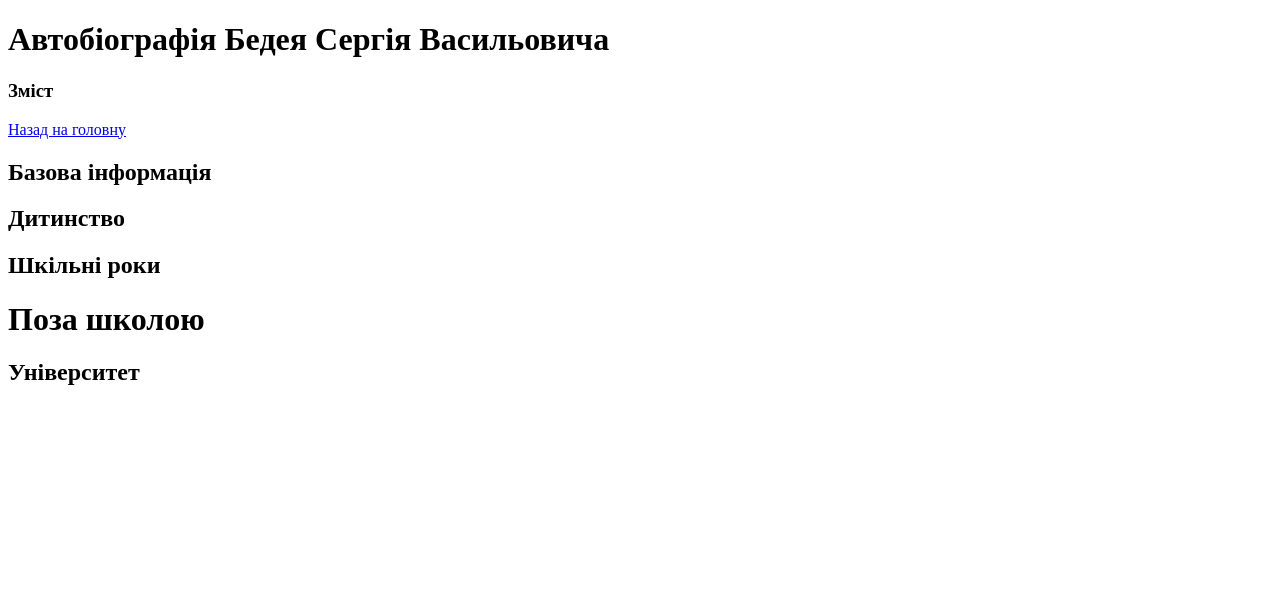
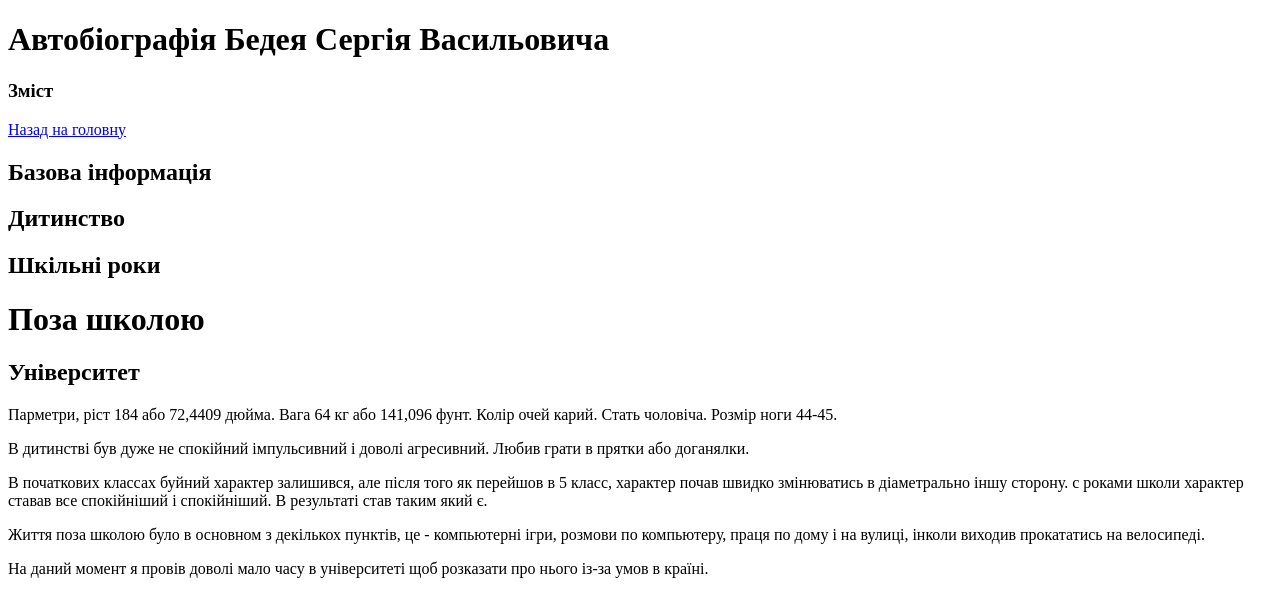
Before and after one commit to Isamuxs/lab-1, a plain HTML site: page biography.html in a window 1280 px wide. Drawn offline with Linux system fonts and the light colour scheme.

Commit message:
Update biography.html

```diff
--- a/biography.html
+++ b/biography.html
@@ -11,15 +11,27 @@
       <h3>Зміст</h3>
     <a href="index.html">Назад на головну</a>
     <article>
-      <h1 id="base.html">Базова інформація</h1>
+      <h1 href="#basein">Базова інформація</h1>
 </article>
 <article>
-      <h1 href="kids.html">Дитинство</h1>
+      <h1 href="#kid">Дитинство</h1>
 </article>
 <article>
-      <h1 href="schooltime.html">Шкільні роки</h1>
+      <h1 href="#school">Шкільні роки</h1>
 </article>
-      <h1 href="behind_school.html">Поза школою</h1>
+      <h1 href="#und-school">Поза школою</h1>
 <article>
-        <h1 href="university.html">Університет</h1>
+        <h1 href="#uni">Університет</h1>
   </article>
+
+
+
+<p id="basein">Парметри, ріст 184 або 72,4409 дюйма. Вага 64 кг або 141,096 фунт. Колір очей карий. Стать чоловіча. Розмір ноги 44-45.</p>
+
+<p id="kid">В дитинстві був дуже не спокійний імпульсивний і доволі агресивний. Любив грати в прятки або доганялки. </p>
+
+<p id="school">В початкових классах буйний характер залишився, але після того як перейшов в 5 класс, характер почав швидко змінюватись в діаметрально іншу сторону.
+с роками школи характер ставав все спокійніший і спокійніший. В результаті став таким який є.</p>
+<p id="und-school">Життя поза школою було в основном з декількох пунктів, це - компьютерні ігри, розмови по компьютеру, праця по дому і на вулиці, інколи виходив прокататись на велосипеді.</p>
+
+<p id="uni">На даний момент я провів доволі мало часу в університеті щоб розказати про нього із-за умов в країні.</p>
```
